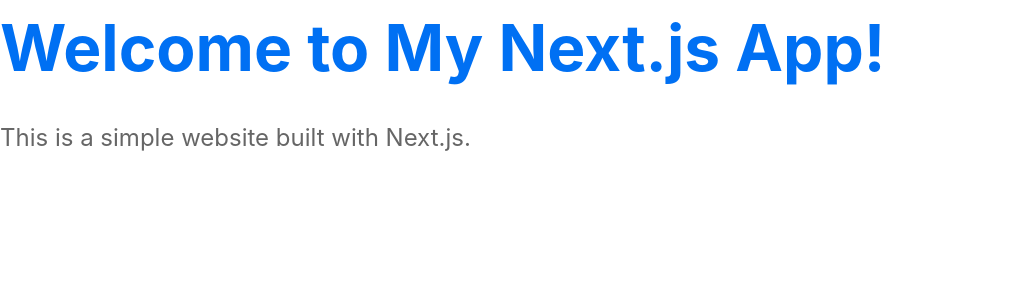
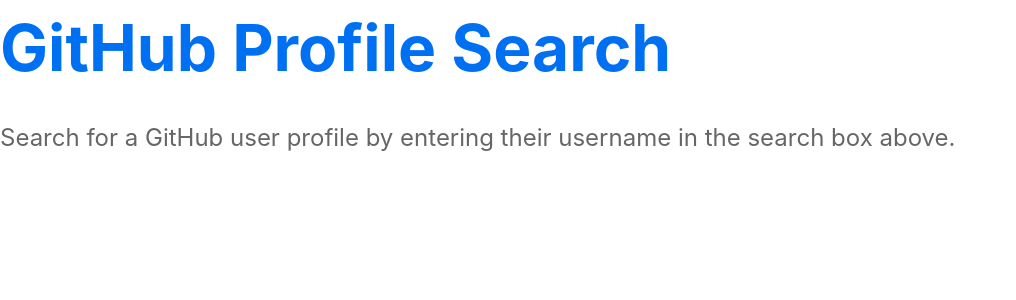
Before and after one commit to aatmmr/github-profile-search, a Next.js app in the folder my-nextjs-app/: page / in a window 1280 px wide. Shown: the top 300 px of the page, without its empty margins (0-1016 px from the left). Built offline with nearby package versions, Linux system fonts and the light colour scheme.

Commit message:
feat: update homepage title and description for GitHub profile search functionality

```diff
--- a/my-nextjs-app/pages/index.tsx
+++ b/my-nextjs-app/pages/index.tsx
@@ -4,9 +4,9 @@
 const Home: React.FC = () => {
   return (
     <div className={styles.container}>
-      <h1 className={styles.title}>Welcome to My Next.js App!</h1>
+      <h1 className={styles.title}>GitHub Profile Search</h1>
       <p className={styles.description}>
-        This is a simple website built with Next.js.
+        Search for a GitHub user profile by entering their username in the search box above.
       </p>
     </div>
   );
```
